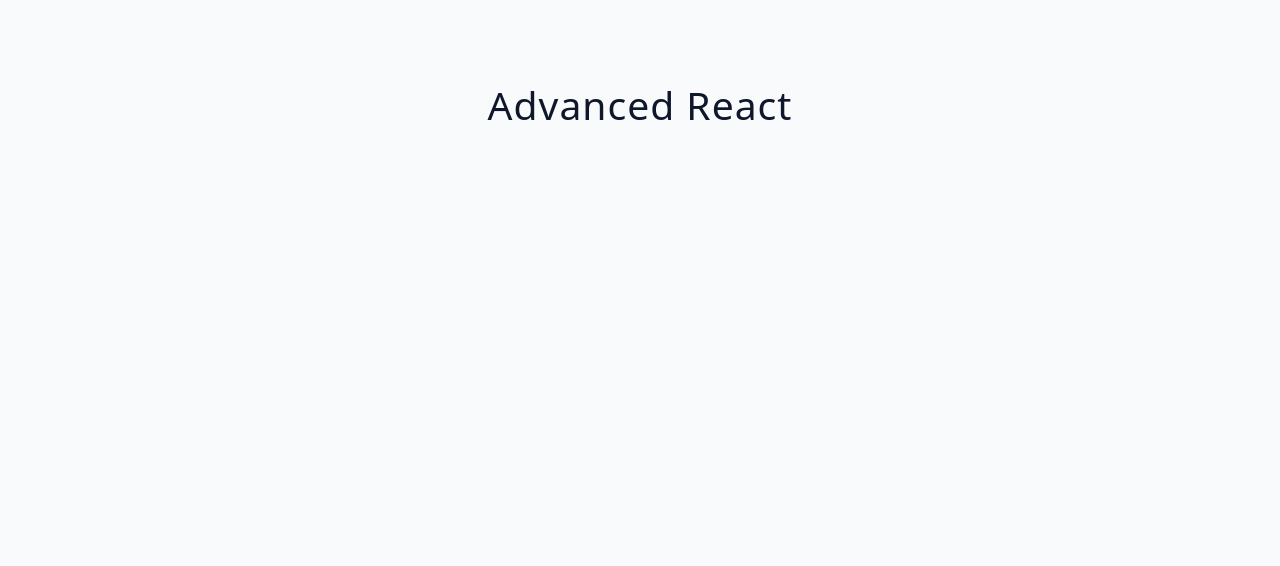
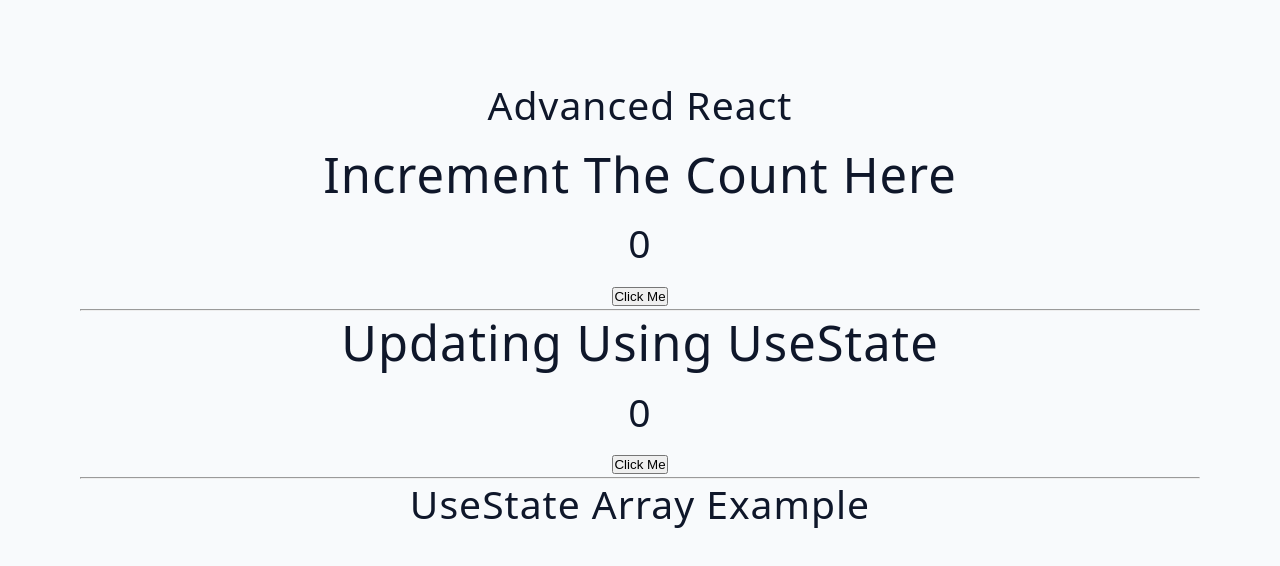
Before and after one commit to Deepakvrma14/FrontEnd-Learning, a React (Vite) app in the folder 03-advanced-react/: page / in a window 1280 px wide. Shown: the top 566 px of the page. Built offline with nearby package versions, Linux system fonts and the light colour scheme.

Commit message:
[] Learning hooks

```diff
--- a/03-advanced-react/package.json
+++ b/03-advanced-react/package.json
@@ -9,6 +9,7 @@
     "preview": "vite preview"
   },
   "dependencies": {
+    "node": "^21.2.0",
     "react": "^18.2.0",
     "react-dom": "^18.2.0"
   },
--- a/03-advanced-react/src/App.jsx
+++ b/03-advanced-react/src/App.jsx
@@ -1,7 +1,17 @@
+import ErrorExample from './tutorial/01-useState/starter/01-error-example';
+import UseStateBasics from './tutorial/01-useState/starter/02-useState-basics'
+import UseStateArray from './tutorial/01-useState/starter/03-useState-array'
 function App() {
   return (
     <div className='container'>
       <h2>Advanced React</h2>
+      <ErrorExample />
+
+      <hr/>
+
+      <UseStateBasics/>
+      <hr/>
+      <UseStateArray/>
     </div>
   );
 }
--- a/03-advanced-react/src/tutorial/01-useState/starter/01-error-example.jsx
+++ b/03-advanced-react/src/tutorial/01-useState/starter/01-error-example.jsx
@@ -1,5 +1,21 @@
 const ErrorExample = () => {
-  return <h2>useState error example</h2>;
+  // return <h2>useState error example</h2>;
+  let count  = 0;
+  const handleClick =() =>{
+    console.log('CLicked');
+    count = count + 1;
+    console.log(count);
+  }
+
+  return(
+    <div>
+      <h1>Increment the count here</h1>
+      <h2>{count}</h2>
+
+      <button type = 'button' onClick={handleClick}>Click Me</button>
+    </div>
+  );
+
 };
 
 export default ErrorExample;
--- a/03-advanced-react/src/tutorial/01-useState/starter/02-useState-basics.jsx
+++ b/03-advanced-react/src/tutorial/01-useState/starter/02-useState-basics.jsx
@@ -1,5 +1,21 @@
+import {useState} from 'react';
+
 const UseStateBasics = () => {
-  return <h2>useState basics</h2>;
+  // return <h2>useState basics</h2>;
+
+
+  const [count, setCount] = useState(0);
+  const handleClick = () => {
+    setCount(count+1);
+    console.log(count);
+  }
+  return(
+    <div>
+      <h1>updating using useState </h1>
+      <h2>{count}</h2>
+      <button type = 'button' onClick={handleClick}>Click Me</button>
+    </div>
+  );
 };
 
 export default UseStateBasics;
```
Also changed, not shown: 1 other file (tests, documents, lock files or other folders).
